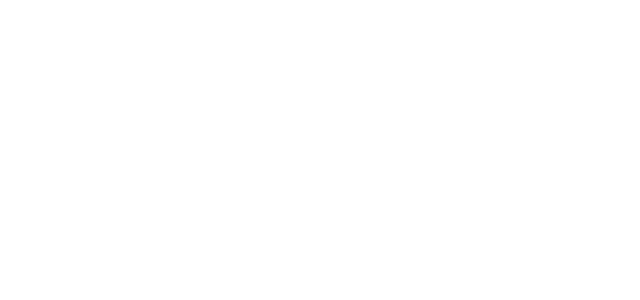
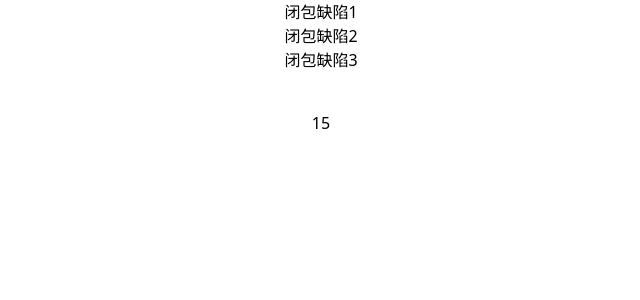
Before and after one commit to 532758463/vite-react, a React (Vite) app: page /react in a window 1280 px wide. Before the commit this address had no page. Shown: the top 300 px of the page, without its empty margins (319-959 px from the left). Built offline with nearby package versions, Linux system fonts and the light colour scheme.

Commit message:
feat:react hooks 闭包缺陷

```diff
--- /dev/null
+++ b/src/pages/react-study/dog/index.tsx
@@ -0,0 +1,23 @@
+import { useEffect, useState } from 'react';
+
+function Dong() {
+  const [count, setCount] = useState(0);
+
+  useEffect(() => {
+    const timer = setInterval(() => {
+      setCount(count + 1);
+    }, 500);
+    return () => clearInterval(timer);
+  }, [count]);
+
+  useEffect(() => {
+    const timer = setInterval(() => {
+      console.log(count);
+    }, 500);
+    return () => clearInterval(timer);
+  }, [count]);
+
+  return <div>{count}</div>;
+}
+
+export default Dong;
--- /dev/null
+++ b/src/pages/react-study/dog/refIndex.tsx
@@ -0,0 +1,30 @@
+import { useEffect, useLayoutEffect, useState, useRef } from 'react';
+
+function RefDong() {
+  const [count, setCount] = useState(0);
+
+  useEffect(() => {
+    const timer = setInterval(() => {
+      setCount((count) => count + 1);
+    }, 500);
+    return () => clearInterval(timer);
+  }, []);
+
+  const fn = () => {
+    console.log(count);
+  };
+  const ref = useRef(fn);
+
+  useLayoutEffect(() => {
+    ref.current = fn;
+  });
+
+  useEffect(() => {
+    const timer = setInterval(() => ref.current(), 500);
+    return () => clearInterval(timer);
+  }, []);
+
+  return <div>{count}</div>;
+}
+
+export default RefDong;
--- /dev/null
+++ b/src/pages/react-study/dog/refIndex2.tsx
@@ -0,0 +1,18 @@
+import { useState } from 'react';
+import useInterval from './useInterval';
+
+function RefDong2() {
+  const [count, setCount] = useState(0);
+
+  useInterval(() => {
+    setCount(count + 1);
+  }, 1500);
+
+  useInterval(() => {
+    console.log(count);
+  }, 1500);
+
+  return <div>{count}</div>;
+}
+
+export default RefDong2;
--- /dev/null
+++ b/src/pages/react-study/dog/useInterval.ts
@@ -0,0 +1,15 @@
+import { useRef, useEffect, useLayoutEffect } from 'react';
+
+function useInterval(fn: Function, time: number) {
+  const ref = useRef(fn);
+
+  useLayoutEffect(() => {
+    ref.current = fn;
+  });
+
+  useEffect(() => {
+    setInterval(() => ref.current(), time);
+  }, []);
+}
+
+export default useInterval;
--- /dev/null
+++ b/src/pages/react-study/index.tsx
@@ -0,0 +1,35 @@
+import { Tabs } from 'antd';
+const { TabPane } = Tabs;
+import Dong from './dog';
+import RefDong from './dog/refIndex';
+import RefDong2 from './dog/refIndex2';
+export const ReactStudy = () => {
+  const tabs = [
+    {
+      name: '闭包缺陷1',
+      key: 'Dong',
+      component: <Dong />
+    },
+    {
+      name: '闭包缺陷2',
+      key: 'Dong2',
+      component: <RefDong />
+    },
+    {
+      name: '闭包缺陷3',
+      key: 'Dong3',
+      component: <RefDong2 />
+    }
+  ];
+  return (
+    <Tabs defaultActiveKey="box" centered>
+      {tabs.map((v) => (
+        <TabPane className="h-lg" tab={v.name} key={v.key}>
+          {v.component}
+        </TabPane>
+      ))}
+    </Tabs>
+  );
+};
+
+export default ReactStudy;
--- a/src/router.tsx
+++ b/src/router.tsx
@@ -8,6 +8,8 @@ import IConList from '@pages/icon-list';
 import Grid from '@pages/grid';
 import CssBox from '@pages/cssStudy';
 import JsStudy from '@pages/jsStudy';
+import ReactStudy from '@pages/react-study';
+
 interface IRoute extends RouteProps {
   path: string;
   name: string;
@@ -48,6 +50,11 @@ export const routes: IRoute[] = [
     path: '/js',
     element: <JsStudy />,
     name: 'js学习'
+  },
+  {
+    path: '/react',
+    element: <ReactStudy />,
+    name: 'react学习'
   }
 ];
 
```
Also changed, not shown: src/pages/react-study/dog/README.md (added).
